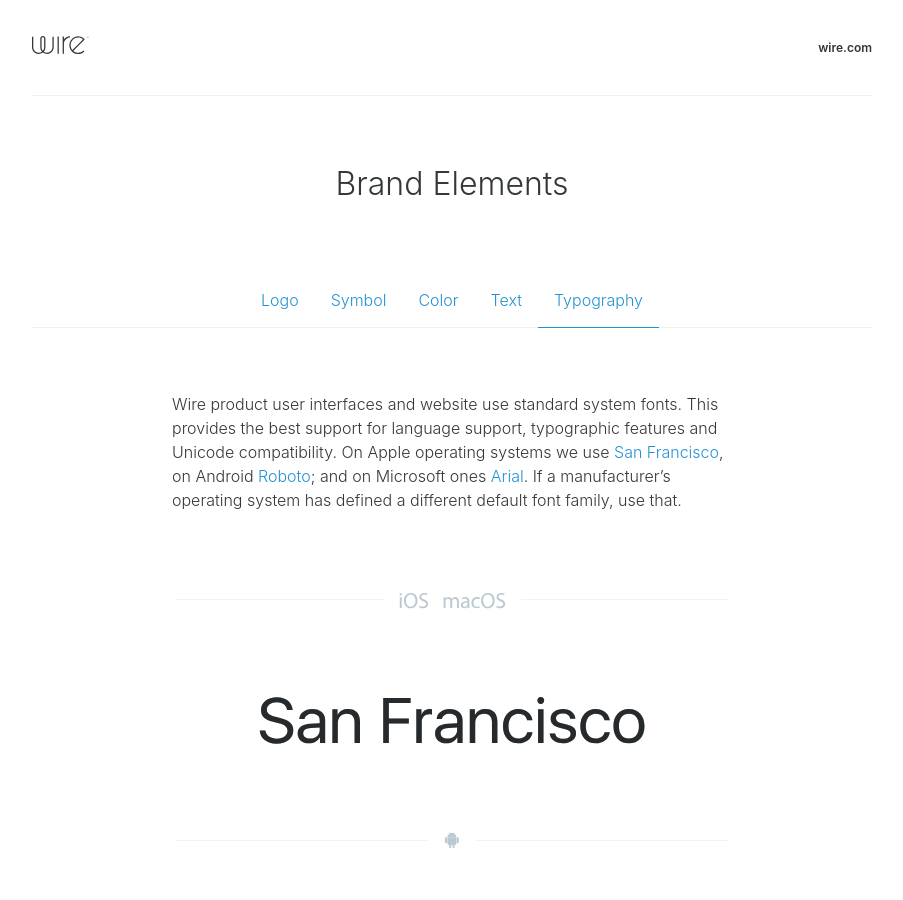
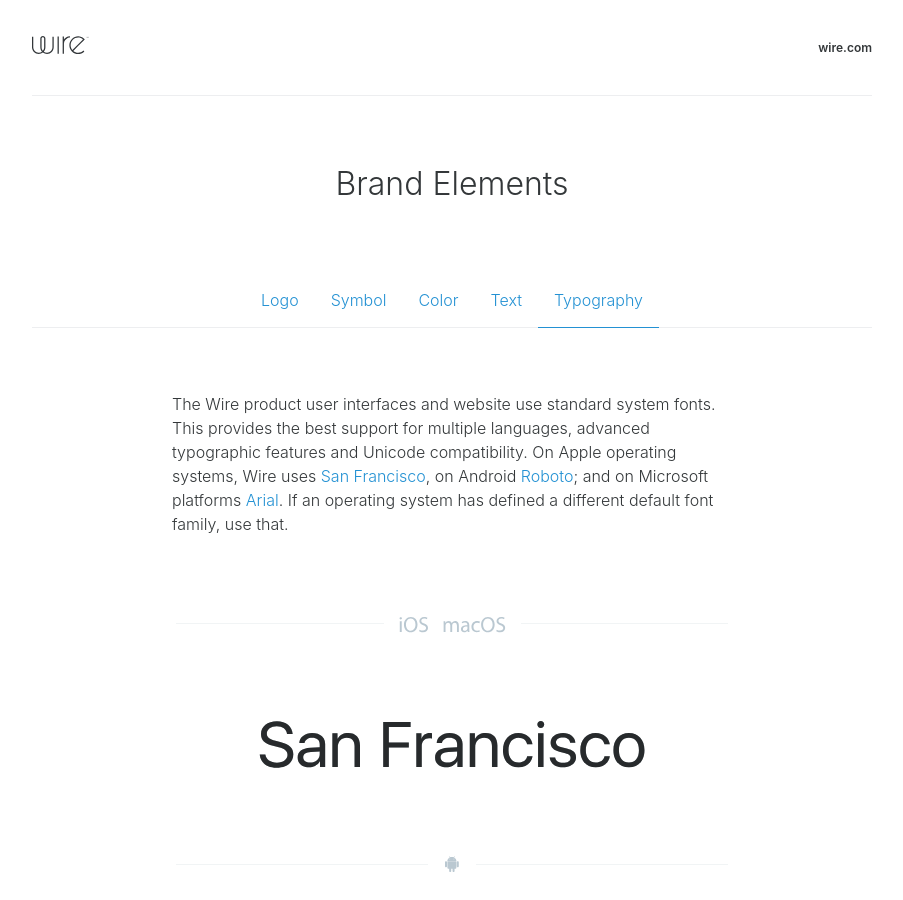
Before and after one commit to wireapp/brand, a Jekyll site: the page built from typography/index.html, in a window 1280 px wide and 900 px high. Shown: the whole window, without its empty margins (188-1091 px from the left). Built offline with Jekyll 4.4.1, drawn with Linux system fonts in a browser that asks for light colours.

Commit message:
Copyedit Typography section

```diff
--- a/typography/index.html
+++ b/typography/index.html
@@ -4,7 +4,7 @@
 weight: 5
 ---
 
-<p>Wire product user interfaces and website use standard system fonts. This provides the best support for language support, typographic features and Unicode compatibility. On Apple operating systems we use <a href="https://developer.apple.com/fonts/">San Francisco</a>, on Android <a href="https://material.google.com/style/typography.html">Roboto</a>; and on Microsoft ones <a href="https://www.microsoft.com/typography/fonts/family.aspx?FID=8">Arial</a>. If a manufacturer’s operating system has defined a different default font family, use that.</p>
+<p>The Wire product user interfaces and website use standard system fonts. This provides the best support for multiple languages, advanced typographic features and Unicode compatibility. On Apple operating systems, Wire uses <a href="https://developer.apple.com/fonts/">San Francisco</a>, on Android <a href="https://material.google.com/style/typography.html">Roboto</a>; and on Microsoft platforms <a href="https://www.microsoft.com/typography/fonts/family.aspx?FID=8">Arial</a>. If an operating system has defined a different default font family, use that.</p>
 
 <div class="wide">
   <img src="{{ site.baseurl }}/public/typography-fonts.svg" width="552">
@@ -15,4 +15,5 @@
 <div class="wide">
   <img src="{{ site.baseurl }}/public/typography-ars.svg" width="552">
 </div>
+
 <p>The typeface was designed by Angus R. Shamal of <a href="http://arstype.angusrshamal.com/">ARS Type</a>. For more information on usage and licensing, contact the foundry directly or <a href="mailto:brand@wire.com">get in touch</a> with Wire Design.</p>
```
